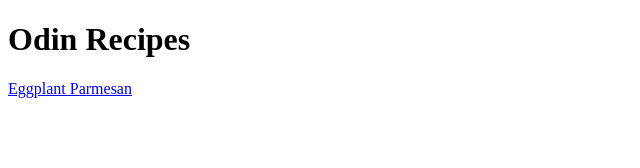
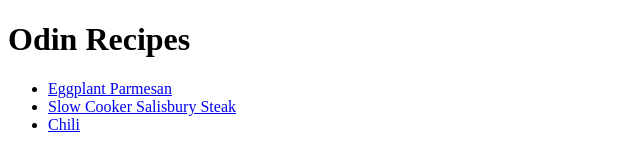
Before and after one commit to MohammedHAfifi/odin-recipes, a plain HTML site: page index.html in a window 1280 px wide. Shown: the whole page, without its empty margins (0-640 px from the left). Drawn offline with Linux system fonts and the light colour scheme.

Commit message:
link recipes to home page as an unordered list

```diff
--- a/index.html
+++ b/index.html
@@ -8,6 +8,10 @@
 </head>
 <body>
     <h1>Odin Recipes</h1>
-    <a href="recipes/eggplant-parmesan.html">Eggplant Parmesan</a>
+    <ul>
+        <li><a href="recipes/eggplant-parmesan.html">Eggplant Parmesan</a></li>
+        <li><a href="recipes/slow-cooker-salisbury-steak.html">Slow Cooker Salisbury Steak</a></li>
+        <li><a href="recipes/chili.html">Chili</a></li>
+    </ul>
 </body>
 </html>
```
